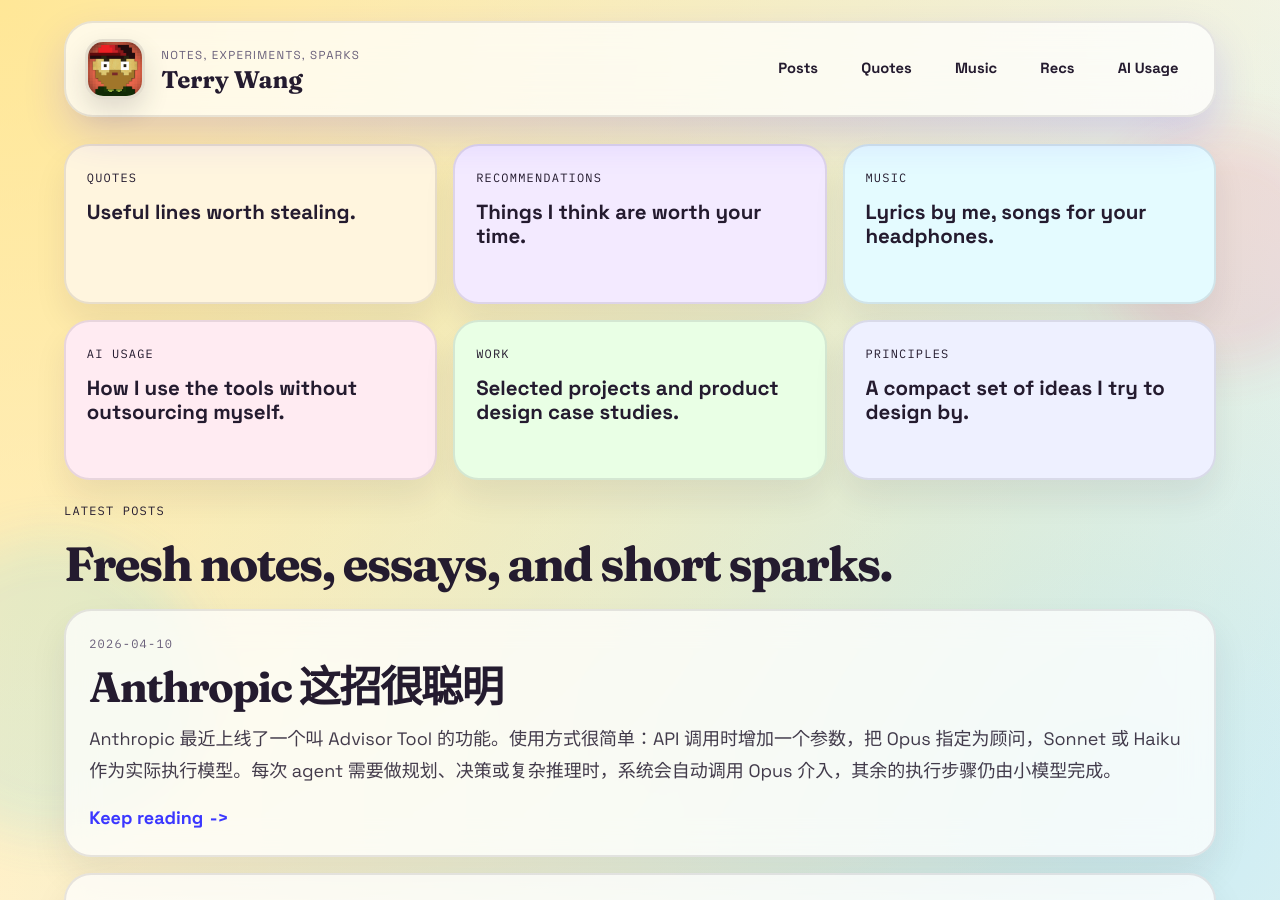
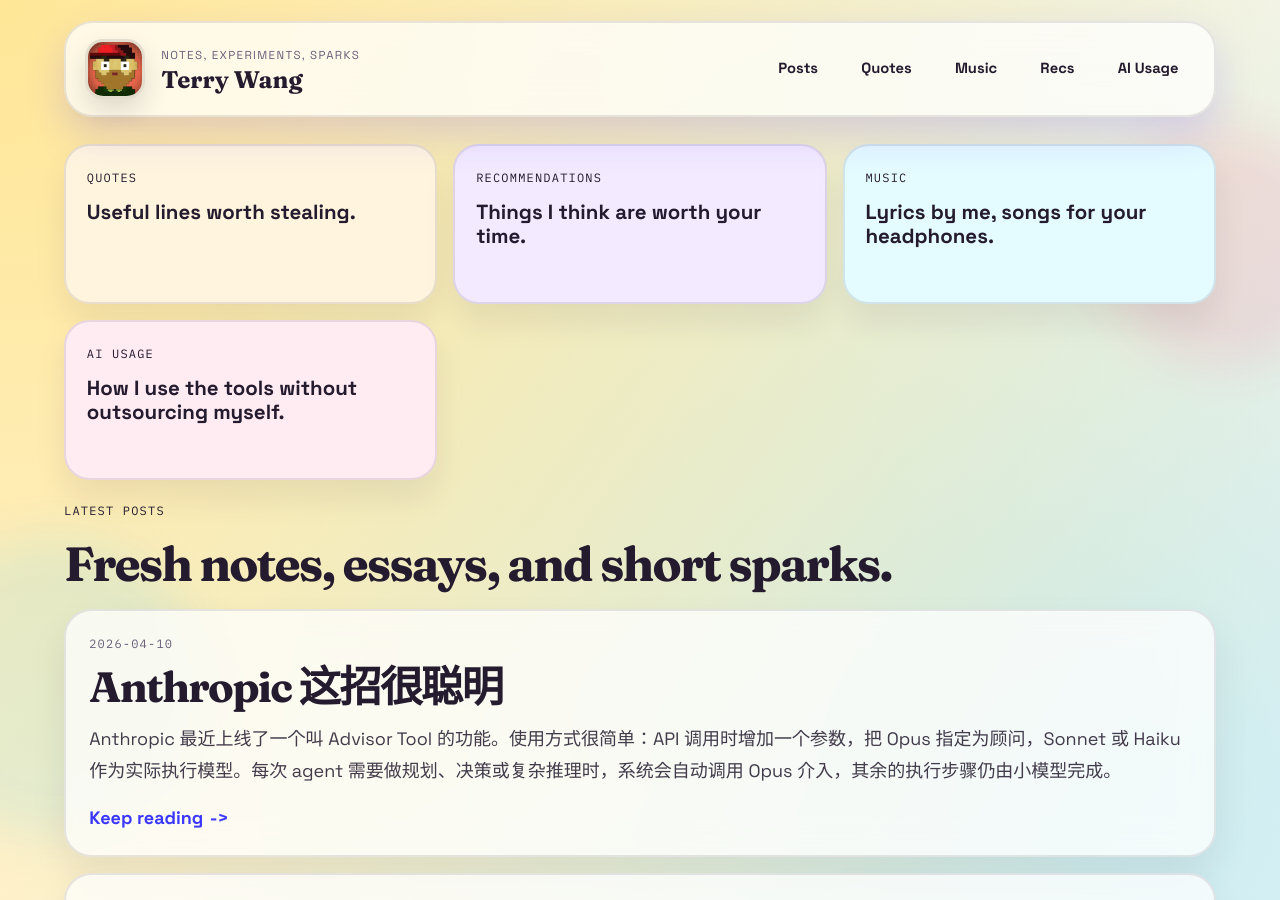
Before and after one commit to lvterry/lvterry.github.io, a Jekyll site: the page built from index.html, in a window 1280 px wide and 900 px high. Built offline with Jekyll 4.4.1, drawn with Linux system fonts in a browser that asks for light colours; the list of posts is cut into pages by our own code.

Commit message:
update homepage

```diff
--- a/index.html
+++ b/index.html
@@ -24,14 +24,6 @@ bodyClass: home-page
       <a href="/ai" class="feature-card">
         <span class="feature-label">AI Usage</span>
         <strong>How I use the tools without outsourcing myself.</strong>
-      </a>
-      <a href="/p/en/" class="feature-card">
-        <span class="feature-label">Work</span>
-        <strong>Selected projects and product design case studies.</strong>
-      </a>
-      <a href="/principles/en" class="feature-card">
-        <span class="feature-label">Principles</span>
-        <strong>A compact set of ideas I try to design by.</strong>
       </a>
     </div>
 
```
